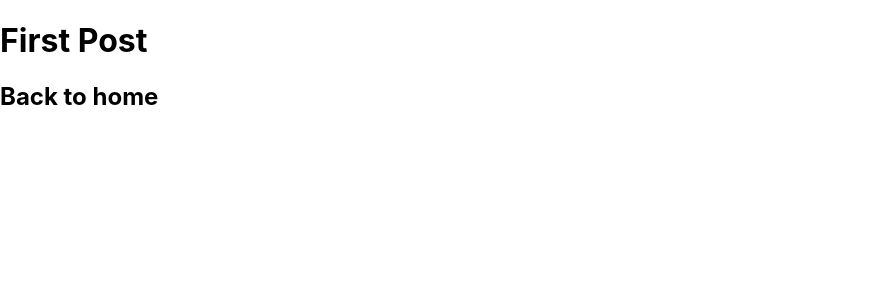
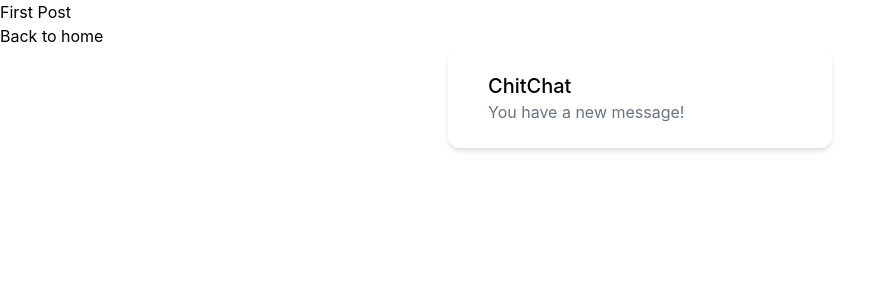
Before and after one commit to tanawat011/gu-ask-real-ideas-old, a Next.js app: page /posts/first-post in a window 1280 px wide. Shown: the top 300 px of the page, without its empty margins (0-894 px from the left). Built offline with nearby package versions, Linux system fonts and the light colour scheme.

Commit message:
Add tailwind

```diff
--- a/package.json
+++ b/package.json
@@ -15,8 +15,11 @@
   "devDependencies": {
     "@types/node": "16.11.6",
     "@types/react": "17.0.34",
+    "autoprefixer": "^10.4.0",
     "eslint": "7.32.0",
     "eslint-config-next": "12.0.3",
+    "postcss": "^8.3.11",
+    "tailwindcss": "^2.2.19",
     "typescript": "4.4.4"
   }
 }
--- a/pages/posts/first-post.tsx
+++ b/pages/posts/first-post.tsx
@@ -13,6 +13,16 @@
           <a>Back to home</a>
         </Link>
       </h2>
+
+      <div className="p-6 max-w-sm mx-auto bg-white rounded-xl shadow-md flex items-center space-x-4">
+        <div className="flex-shrink-0">
+          {/* <img className="h-12 w-12" src="/img/logo.svg" alt="ChitChat Logo"> */}
+        </div>
+        <div>
+          <div className="text-xl font-medium text-black">ChitChat</div>
+          <p className="text-gray-500">You have a new message!</p>
+        </div>
+      </div>
     </>
   );
 };
--- /dev/null
+++ b/postcss.config.js
@@ -0,0 +1,6 @@
+module.exports = {
+  plugins: {
+    tailwindcss: {},
+    autoprefixer: {},
+  },
+}
--- a/styles/globals.css
+++ b/styles/globals.css
@@ -1,3 +1,7 @@
+@tailwind base;
+@tailwind components;
+@tailwind utilities;
+
 html,
 body {
   padding: 0;
--- /dev/null
+++ b/tailwind.config.js
@@ -0,0 +1,11 @@
+module.exports = {
+  purge: ['./pages/**/*.{js,ts,jsx,tsx}', './components/**/*.{js,ts,jsx,tsx}'],
+  darkMode: false, // or 'media' or 'class'
+  theme: {
+    extend: {},
+  },
+  variants: {
+    extend: {},
+  },
+  plugins: [],
+}
```
Also changed, not shown: 1 other file (tests, documents, lock files or other folders).
